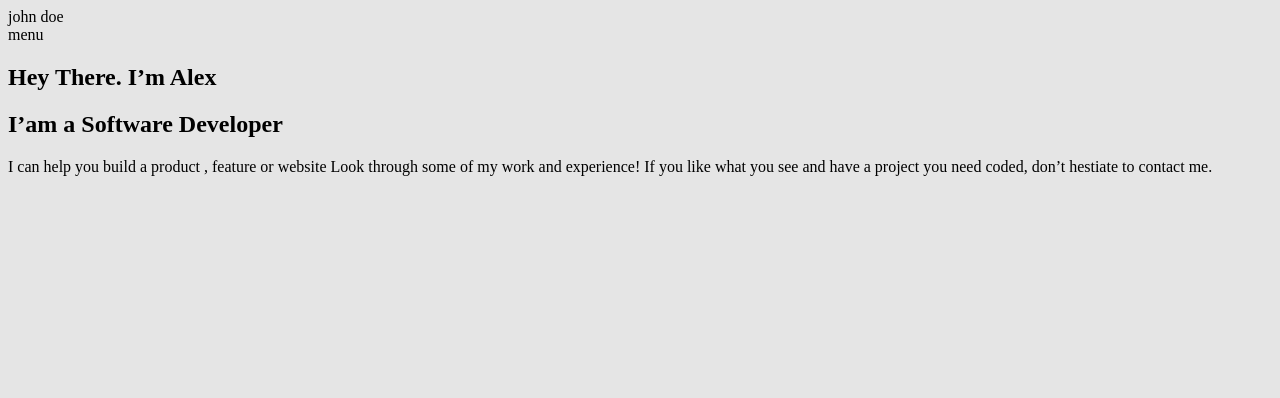
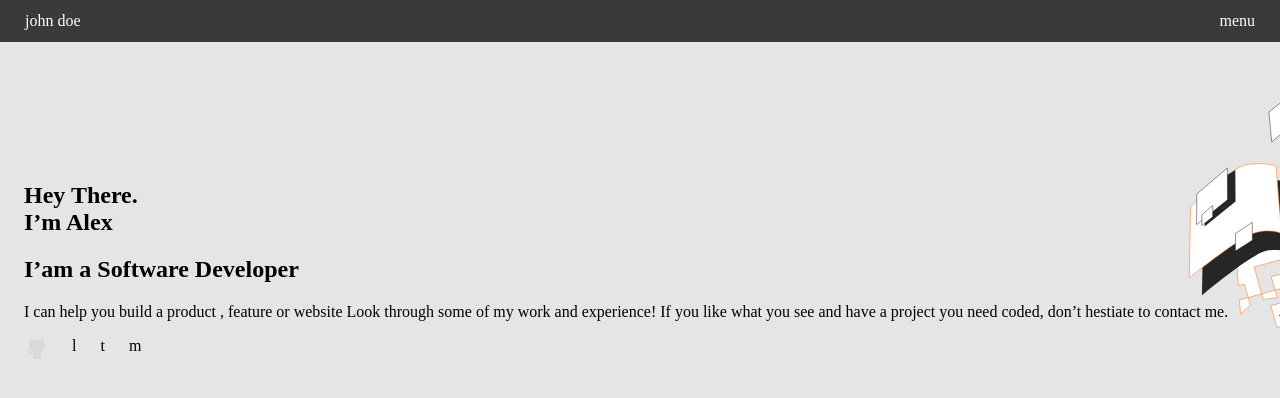
Before and after one commit to asnganje/My-Portfolio, a plain HTML site: page index.html in a window 1280 px wide. Drawn offline with Linux system fonts and the light colour scheme.

Commit message:
modifief styles.css and index.html

```diff
--- a/index.html
+++ b/index.html
@@ -13,9 +13,15 @@
         <div class="menu-icon">menu</div>
     </section>
     <section class="headline">
-        <h1 class="title">Hey There. I’m Alex</h1>
+        <h1 class="title">Hey There.<br>I’m Alex</h1>
         <h2 class="subtitle">I’am a Software Developer</h2>
         <p>I can help you build a product , feature or website Look through some of my work and experience! If you like what you see and have a project you need coded, don’t hestiate to contact me.</p>
+        <div class="social-media">
+          <div class="github"><img src="images/Icon -GitHub.svg" alt=""></div>
+          <div class="linkedin">l</div>
+          <div class="twitter">t</div>
+          <div class="medium">m</div>
+        </div>
     </section>
 </body>
 </html>
--- a/styles.css
+++ b/styles.css
@@ -1,7 +1,37 @@
 
 body {
     background: #E5E5E5;
+    margin: 0;
 }
+
+.topbar {
+    display: flex;
+    background-color: #3c3a39;
+    color: #fff;
+}
+
+.logo {
+    padding: 12px 25px;
+}
+
+.menu-icon {
+    margin-left: auto;
+    padding: 12px 25px;
+}
+
+.headline {
+
+    padding: 120px 24px 12px;
+    background-image: url(images/backgroud-drawing.svg);
+    background-repeat: no-repeat;
+    background-position: right bottom;
+}
+
+.social-media {
+    display: flex;
+    gap: 24px;
+}
+/*
 .nav1 {
     position: absolute;
     width: 375px;
```
Also changed, not shown: images/Icon -GitHub.svg (added), images/backgroud-drawing.svg (added).
